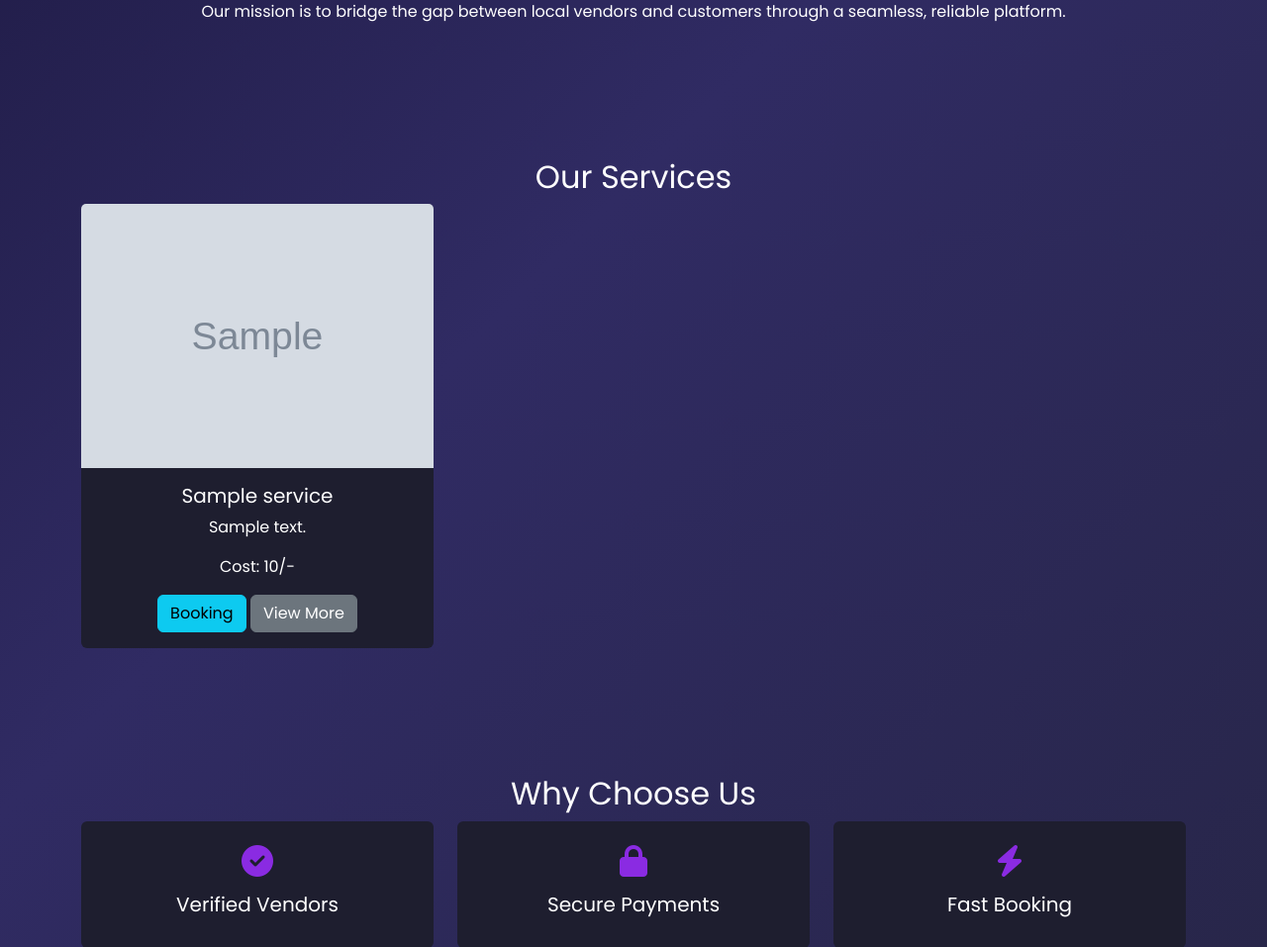
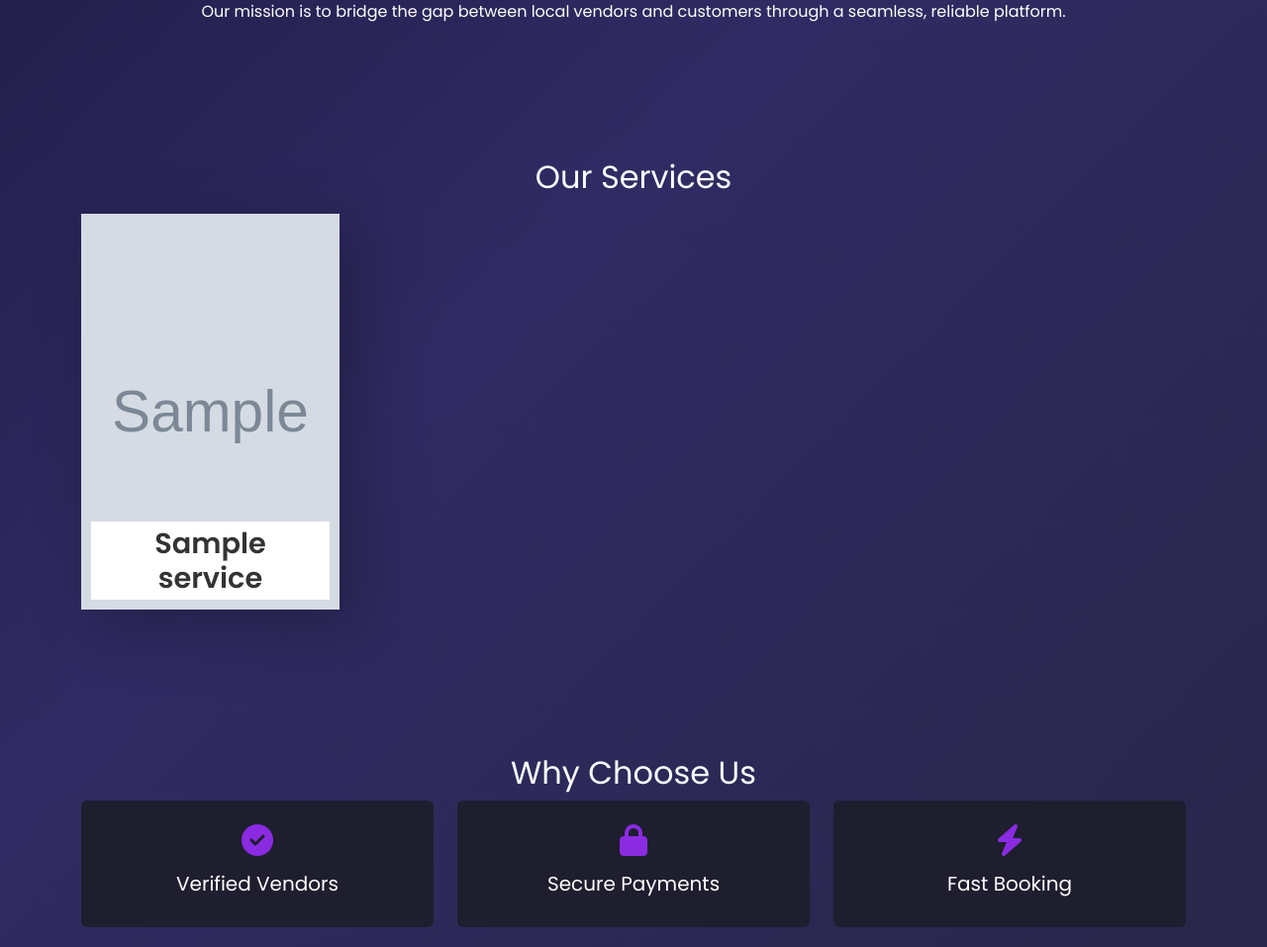
Before and after one commit to 82PareshPatil/Local_Service_Hub_1.0, a PHP site: page /index.php in a window 1280 px wide. Shown: the part 1257-2214 px from the top of the page at 99% size. Run offline with PHP 8.4, Linux system fonts and the light colour scheme; tables that the repository leaves empty or names only in its code hold one stand-in row (values such as "Sample post"); grey boxes marked "Sample" are stand-in pictures.

Commit message:
Merged with remote main

```diff
--- a/function/comman_function.php
+++ b/function/comman_function.php
@@ -1,3 +1,120 @@
+<!DOCTYPE html>
+<html lang="en">
+<head>
+  <meta charset="UTF-8">
+  <meta name="viewport" content="width=device-width, initial-scale=1.0">
+  <title>Document</title>
+  <link rel="stylesheet" href="https://unpkg.com/swiper@10/swiper-bundle.min.css"/>
+
+  <style>
+      /* Custom Wrapper */
+      .custom-card-wrapper {
+            display: flex;
+            justify-content: center;
+            align-items: center;
+            min-height: 100vh;
+            background: linear-gradient(135deg, #3b82f6, #6a5acd);
+        }
+
+        /* Card Styling */
+        .custom-card {
+            position: relative;
+            width: 100%;
+            max-width: 700px;
+            padding: 20px;
+            border-radius: 20px;
+            background: linear-gradient(135deg, #3b82f6, #6a5acd);
+            box-shadow: 0 8px 32px rgba(31, 38, 135, 0.37);
+            backdrop-filter: blur(10px);
+            /* -webkit-backdrop-filter: blur(10px); */
+            border: 1px solid rgba(255, 255, 255, 0.18);
+            color: #fff;
+            /* text-align: center; */
+            overflow: hidden; /* Hide images that go outside the card */
+        }
+.swiper-pagination {
+            margin-top: 25px;
+            position: relative;
+        }
+        /* Image Slider inside Card */
+        .custom-card-swiper-container {
+            width: 100%;
+            padding: 10px 0;
+        }
+
+        .custom-card-swiper-slide {
+            display: flex;
+            justify-content: center;
+            transition: opacity 0.5s ease; /* Smooth fade effect */
+        }
+
+        /* Image Styling */
+        .custom-card img {
+            width: 90%;
+            height: auto;
+            object-fit: cover;
+            border: 2px solid #fff;
+            border-radius: 15px;
+        }
+
+        /* Card Content */
+        .custom-card h5 {
+            font-size: 1.5rem;
+            margin: 15px 0;
+            font-weight: bold;
+            color: yellowantiquewhite; /* Golden color */
+            text-shadow: 2px 2px 5px rgba(0, 0, 0, 0.3);
+            letter-spacing: 1px;
+            text-align: center;
+        }
+
+        .custom-card p {
+            padding: inherit;
+            border-radius: 15px;
+            color: #fff;
+            text-decoration: none;
+            font-weight: bold;
+            transition: 0.3s;
+            background: rgba(255, 255, 255, 0.25);
+             margin-top: 40px;
+            font-size: 1rem;
+            margin-bottom: 10px;
+            color: #f3f4f6;
+            text-shadow: 1px 1px 3px rgba(0, 0, 0, 0.2);
+            line-height: 1.4;
+        }
+
+        .custom-card .custom-card-btn,
+        .custom-card .custom-card-view-more {
+            padding: 8px 16px;
+            background: rgba(255, 255, 255, 0.25);
+            border-radius: 50px;
+            color: #fff;
+            text-decoration: none;
+            font-weight: bold;
+            transition: 0.3s;
+        }
+
+        .custom-card .custom-card-btn:hover,
+        .custom-card .custom-card-view-more:hover {
+            background: rgba(255, 255, 255, 0.4);
+        }
+
+        /* Responsive Styles */
+        @media (max-width: 768px) {
+            .custom-card-swiper-container {
+                overflow: hidden; /* Ensure overflow is hidden on small screens */
+            }
+
+            /* On smaller screens, show only one image at a time */
+            .custom-card-swiper-container .custom-card-swiper-slide {
+                opacity: 1; /* Ensure full opacity on mobile view */
+            }
+        }
+  </style>
+</head>
+<body>
+
 <?php
 // including connect file
 //include('./includes/connect.php');
@@ -34,19 +151,31 @@ function getservice()
 
 
       echo "
+<div class='col-md-3 mb-3'>
+  <div class='lsh-sc-card'>
 
-         <div class='col-md-4 mb-2'>
-         <div class='card'>
-                 <img src='./admin_area/service_images/$service_image1' class='card-img-top' alt='$service_title'>
-                   <div class='card-body'>
-                     <h5 class='card-title'>$service_title</h5>
-                     <p class='card-text'>$description</p>
-                     <p class='card-text'>Cost: $service_cost/-</p>
+    <div class='lsh-sc-inner'>
+      <!-- Front -->
+      <div class='lsh-sc-front'>
+        <img src='./admin_area/service_images/$service_image1'
+             class='lsh-sc-img' alt='$service_title'>
+        <h5 class='lsh-sc-title'>$service_title</h5>
+      </div>
+
+      <!-- Back -->
+      <div class='lsh-sc-back'>
+        <p class='lsh-sc-text'>$description</p>
+        <p class='lsh-sc-text'>Cost: $service_cost Rs/-</p>
         <a href='index.php?add_to_booking=$service_id' class='btn btn-info'>Booking</a>
-                     <a href='service_detail.php?service_id=$service_id' class='btn btn-secondary'>View More</a>
+        <a href='service_detail.php?service_id=$service_id' class='btn btn-secondary'>View More</a>
       </div>
     </div>
-         </div>";
+
+  </div>
+</div>
+";
+
+
 
       }
 }
@@ -84,19 +213,31 @@ function get_all_sevice()
         $service_cost=$row['service_cost'];
 
 
-        echo " <div class='col-md-4 mb-2'>
+        echo "
+
+        <div class='col-md-4 mb-2'>
  <div class='card'>
+
+   <div class='card-inner'>
+     <!-- Front of the card (Image and Title) -->
+     <div class='card-front'>
      <img src='./admin_area/service_images/$service_image1' class='card-img-top' alt='$service_title'>
-                   <div class='card-body'>
-                     <h5 class='card-title'>$service_title</h5>
+
+     <h5>$service_title</h5>
+     </div>
+
+     <!-- Back of the card (Details) -->
+     <div class='card-back'>
        <p class='card-text'>$description</p>
-                     <p class='card-text'>Cost: $service_cost/-</p>
+       <p class='card-text'>Cost: $service_cost Rs/-</p>
        <a href='index.php?add_to_booking=$service_id' class='btn btn-info'>Booking</a>
        <a href='service_detail.php?service_id=$service_id' class='btn btn-secondary'>View More</a>
+     </div>
+   </div>
 
  </div>
 </div>
-         </div>";
+";
 
       }
 }
@@ -138,20 +279,31 @@ function get_uniqe_categorires()
        $service_image3=$row['service_image3'];
         $service_cost=$row['service_cost'];
 
+        echo "
 
-        echo " <div class='col-md-4 mb-2'>
+         <div class='col-md-4 mb-2'>
   <div class='card'>
+
+    <div class='card-inner'>
+      <!-- Front of the card (Image and Title) -->
+      <div class='card-front'>
       <img src='./admin_area/service_images/$service_image1' class='card-img-top' alt='$service_title'>
-                   <div class='card-body'>
-                     <h5 class='card-title'>$service_title</h5>
+
+      <h5>$service_title</h5>
+      </div>
+
+      <!-- Back of the card (Details) -->
+      <div class='card-back'>
         <p class='card-text'>$description</p>
-                     <p class='card-text'>Cost: $service_cost/-</p>
+        <p class='card-text'>Cost: $service_cost Rs/-</p>
         <a href='index.php?add_to_booking=$service_id' class='btn btn-info'>Booking</a>
         <a href='service_detail.php?service_id=$service_id' class='btn btn-secondary'>View More</a>
       </div>
     </div>
-         </div>";
 
+  </div>
+</div>
+";
       }
 }
     }
@@ -195,18 +347,31 @@ function get_uniqe_shopname()
         $service_cost=$row['service_cost'];
 
 
-        echo " <div class='col-md-4 mb-2'>
+        echo "
+
+        <div class='col-md-4 mb-2'>
  <div class='card'>
+
+   <div class='card-inner'>
+     <!-- Front of the card (Image and Title) -->
+     <div class='card-front'>
      <img src='./admin_area/service_images/$service_image1' class='card-img-top' alt='$service_title'>
-                   <div class='card-body'>
-                     <h5 class='card-title'>$service_title</h5>
+
+     <h5>$service_title</h5>
+     </div>
+
+     <!-- Back of the card (Details) -->
+     <div class='card-back'>
        <p class='card-text'>$description</p>
-                     <p class='card-text'>Cost: $service_cost/-</p>
+       <p class='card-text'>Cost: $service_cost Rs/-</p>
        <a href='index.php?add_to_booking=$service_id' class='btn btn-info'>Booking</a>
        <a href='service_detail.php?service_id=$service_id' class='btn btn-secondary'>View More</a>
      </div>
    </div>
-         </div>";
+
+ </div>
+</div>
+";
 
       }
 }
@@ -293,24 +458,37 @@ $num_of_rows=mysqli_num_rows($result_query);
         $service_cost=$row['service_cost'];
 
 
-        echo " <div class='col-md-4 mb-2'>
+        echo "
+
+        <div class='col-md-4 mb-2'>
  <div class='card'>
+
+   <div class='card-inner'>
+     <!-- Front of the card (Image and Title) -->
+     <div class='card-front'>
      <img src='./admin_area/service_images/$service_image1' class='card-img-top' alt='$service_title'>
-                   <div class='card-body'>
-                     <h5 class='card-title'>$service_title</h5>
+
+     <h5>$service_title</h5>
+     </div>
+
+     <!-- Back of the card (Details) -->
+     <div class='card-back'>
        <p class='card-text'>$description</p>
-                     <p class='card-text'>Cost: $service_cost/-</p>
+       <p class='card-text'>Cost: $service_cost Rs/-</p>
        <a href='index.php?add_to_booking=$service_id' class='btn btn-info'>Booking</a>
        <a href='service_detail.php?service_id=$service_id' class='btn btn-secondary'>View More</a>
      </div>
    </div>
-         </div>";
 
+ </div>
+</div>
+";
       }
 }
 }
 
 // view more function
+
 
 function veiw_more()
 {
@@ -324,7 +502,7 @@ function veiw_more()
          if(!isset($_GET['shopname']))
          {
     $service_id=$_GET['service_id'];
-    $select_query="SELECT * FROM `service` where service_id=$service_id";
+    $select_query="SELECT * FROM service where service_id=$service_id";
       $result_query=mysqli_query($con,$select_query);
      // $row=mysqli_fetch_assoc($result_query);
       //echo $row['service_title'];
@@ -343,62 +521,66 @@ function veiw_more()
         $service_cost=$row['service_cost'];
 
 
-        echo " <div class='col-md-8 mb-2'>
-                 <div class='card1'>
-        <!--image slider start-->
-                     <div class='slider'>
-                          <div class='slides'>
-                <!--radio buttons start-->
-                <input type='radio' name='radio-btn' id='radio1'>
-                <input type='radio' name='radio-btn' id='radio2'>
-                <input type='radio' name='radio-btn' id='radio3'>
-                <!--radio buttons end-->
-                <!--slide images start-->
-                <div class='slide first'>
-                    <img src='./admin_area/service_images/$service_image1' alt='' class='card-img-top' alt='$service_title'>
+        echo "
+
+   <div class='custom-card-wrapper'>
+    <div class='custom-card'>
+
+        <!-- Image Slider -->
+        <div class='custom-card-swiper-container swiper-container'>
+            <div class='swiper-wrapper'>
+                <div class='custom-card-swiper-slide swiper-slide'>
+                    <img src='./admin_area/service_images/$service_image1' alt='Image 1'>
                 </div>
-                <div class='slide'>
-                    <img src='./admin_area/service_images/$service_image2' alt='' class='card-img-top' alt='$service_title'>
+                <div class='custom-card-swiper-slide swiper-slide'>
+                    <img src='./admin_area/service_images/$service_image2' alt='Image 2'>
                 </div>
-                <div class='slide'>
-                    <img src='./admin_area/service_images/$service_image3' alt='' class='card-img-top' alt='$service_title'>
-                </div>
-                <!--slide images end-->
-                <!--automatic navigation start-->
-                <div class='navigation-auto'>
-                    <div class='auto-btn1'></div>
-                    <div class='auto-btn2'></div>
-                    <div class='auto-btn3'></div>
-                </div>
-                <!--automatic navigation end-->
-            </div>
-            <!--manual navigation start-->
-            <div class='navigation-manual'>
-                <label for='radio1' class='manual-btn'></label>
-                <label for='radio2' class='manual-btn'></label>
-                <label for='radio3' class='manual-btn'></label>
-            </div>
-            <!--manual navigation end-->
-        </div>
-        <!--image slider end-->
-    </div>
-                   <div class='card-body'>
-                     <h5 class='card-title'>$service_title</h5>
-                     <p class='card-text'>$description</p>
-                    <p class='card-text'>Address: $address</p>
-                    <p class='card-text'>Contact: $contact</p>
-                    <p class='card-text'>cost: $service_cost/-</p>
-                    <a href='index.php?add_to_booking=$service_id' class='btn btn-info'>Booking</a>
-
+                <div class='custom-card-swiper-slide swiper-slide'>
+                    <img src='./admin_area/service_images/$service_image3' alt='Image 3'>
                 </div>
             </div>
+
+            <!-- Add Pagination for Images -->
+            <div class='swiper-pagination'></div>
         </div>
-         ";
+
+        <!-- Card Content -->
+        <h5 class='custom-card-title'>$service_title</h5>
+        <p class='custom-card-text'>$description</p>
+        <p class='custom-card-text'>Address: $address</p>
+        <p class='custom-card-text'>Contact: $contact</p>
+        <p class='custom-card-text' style='margin-bottom: 25px; color: papayawhip;'>Cost: $service_cost Rs./-</p>
+        <a href='index.php?add_to_booking=$service_id' class='custom-card-btn'>Booking</a>
+        <a href='./index.php' class='custom-card-view-more'>View More</a>
+    </div>
+</div>
+<script src='https://unpkg.com/swiper@10/swiper-bundle.min.js'></script>
+     <script>
+      document.querySelectorAll('*').forEach(el => {
+    el.style.overflowX = 'visible';
+});
+        const swiper = new Swiper('.custom-card-swiper-container', {
+            loop: true,
+            pagination: {
+                el: '.swiper-pagination',
+                clickable: true,
+            },
+            autoplay: {
+                delay: 2000,
+                disableOnInteraction: false,
+            },
+            spaceBetween: 20,
+            slidesPerView: 1, /* Ensures only one image is visible at a time */
+        });
+    </script>    ";
       }
       }
 }
     }
 }
+
+
+
 
 //get ip address function
 
@@ -530,3 +712,10 @@ if(!isset($_GET['edit_account']))
     }
 }
 ?>
+
+
+
+
+
+</body>
+</html>
--- a/index.php
+++ b/index.php
@@ -110,6 +110,221 @@ cart();
         .search-bar {
             margin-left: 20px;
         }
+
+/* --- Card Container --- */
+.card1 {
+  display: flex;
+  flex-direction: row;
+  background-color: #212529;
+  color: white;
+  border-radius: 12px;
+  overflow: hidden;
+  box-shadow: 0 4px 12px rgba(0, 0, 0, 0.4);
+  margin: 20px auto;
+  max-width: 900px;
+}
+
+/* --- Mobile Stacking --- */
+@media (max-width: 768px) {
+  .card1 {
+    flex-direction: column;
+  }
+}
+
+/* --- Slider Section --- */
+.slider {
+  flex: 1;
+  position: relative;
+  max-width: 100%;
+  overflow: hidden;
+}
+.slides {
+  display: flex;
+  width: 300%;
+  transition: transform 1s ease;
+}
+.slide {
+  width: 100%;
+  flex-shrink: 0;
+  height: 100%;
+}
+.slide img {
+  width: 100%;
+  height: 100%;
+  object-fit: cover;
+  border-right: 2px solid #111;
+}
+
+/* --- Navigation --- */
+.navigation-manual, .navigation-auto {
+  position: absolute;
+  width: 100%;
+  bottom: 15px;
+  display: flex;
+  justify-content: center;
+  gap: 10px;
+  z-index: 10;
+}
+.manual-btn, .auto-btn1, .auto-btn2, .auto-btn3 {
+  border: 2px solid white;
+  padding: 5px;
+  border-radius: 50%;
+  cursor: pointer;
+  background-color: #6f42c1;
+}
+
+input[type="radio"] {
+  display: none;
+}
+
+/* --- Card Body --- */
+.card-body {
+  flex: 1;
+  padding: 20px;
+}
+.card-title {
+  font-size: 24px;
+  color: #fff;
+  font-weight: bold;
+}
+.card-text {
+  margin: 8px 0;
+  color: #ccc;
+}
+.badge {
+  background-color: #6f42c1;
+  color: white;
+  padding: 4px 10px;
+  border-radius: 20px;
+  font-size: 12px;
+  margin-right: 6px;
+}
+.rating {
+  color: gold;
+  font-size: 16px;
+  margin-right: 10px;
+}
+.heart {
+  color: #6f42c1;
+  font-size: 16px;
+}
+.book-btn {
+  background-color: #6f42c1;
+  color: white;
+  padding: 10px 20px;
+  border: none;
+  border-radius: 10px;
+  margin-top: 15px;
+  transition: transform 0.3s ease, box-shadow 0.3s ease;
+}
+.book-btn:hover {
+  transform: scale(1.05);
+  box-shadow: 0 0 10px #6f42c1;
+}
+
+/* ====================  SERVICE‑CARD  ==================== */
+.lsh-sc-card{
+    position:relative;
+    height:400px;
+    width:100%;
+    margin:10px 0;
+    perspective:1200px;
+    transition:ease all 2.3s;
+    overflow:hidden;
+    box-shadow:20px 20px 60px #00000041, inset -20px -20px 60px #ffffff40;
+}
+
+.lsh-sc-inner{
+    position:relative;
+    height:100%;
+    width:100%;
+    transition:transform 1.2s ease;
+    transform-style:preserve-3d;
+    box-shadow:inherit;
+}
+
+/* flip on hover */
+.lsh-sc-card:hover .lsh-sc-inner{ transform:rotateY(180deg); }
+
+/* -------- Front -------- */
+.lsh-sc-front{
+    position:absolute;
+    inset:0;
+    display:flex;
+    flex-direction:column;
+    justify-content:center;
+    align-items:center;
+    backface-visibility:hidden;
+    background:#000;
+    box-shadow:inherit;
+}
+
+.lsh-sc-img{
+    height:100%;
+    width:100%;
+    object-fit:cover;
+}
+
+.lsh-sc-title{
+    position:absolute;
+    bottom:10px;
+    left:10px;
+    width:calc(100% - 20px);
+    margin:0;
+    padding:5px 10px;
+    font-size:1.8em;
+    font-weight:600;
+    text-align:center;
+    color:rgba(0,0,0,0.8);
+    background:#fff;
+}
+
+.lsh-sc-card:hover .lsh-sc-title{ visibility:hidden; }
+
+/* -------- Back -------- */
+.lsh-sc-back{
+    position:absolute;
+    inset:0;
+    padding:20px;
+    display:flex;
+    flex-direction:column;
+    justify-content:center;
+    align-items:center;
+    background:#232323;
+    color:#fff;
+    transform:rotateY(180deg);
+    backface-visibility:visible;
+    opacity:0;
+    transition:opacity .5s ease;
+    box-shadow:inherit;
+}
+
+.lsh-sc-card:hover .lsh-sc-back{ opacity:1; }
+
+.lsh-sc-text{
+    margin:10px 0;
+    font-size:1.1em;
+    font-weight:200;
+}
+
+/* optional – unify btn look inside card */
+.lsh-sc-back a.btn{
+    background:transparent;
+    border:1px solid #fff;
+    font-weight:200;
+    font-size:1.1em;
+    color:#fff;
+    padding:10px 20px;
+    margin-top:10px;
+    transition:background .5s ease,color .5s ease;
+}
+
+.lsh-sc-back a.btn:hover{
+    background:#fff;
+    color:#000;
+}
+
+
     </style>
 </head>
 <body>
@@ -281,6 +496,14 @@ cart();
             html.setAttribute('data-theme', current === 'dark' ? 'light' : 'dark');
         }
     </script>
+    <script>
+let counter = 0;
+let slideInterval = setInterval(() => {
+  const slides = document.querySelector('.slides');
+  counter = (counter + 1) % 3;
+  slides.style.transform = `translateX(-${counter * 100}%)`;
+}, 5000);
+</script>
     <script src="https://cdn.jsdelivr.net/npm/bootstrap@5.3.3/dist/js/bootstrap.bundle.min.js"></script>
 </body>
 </html>
```
Lines whose indentation alone changed are shown as unchanged.
